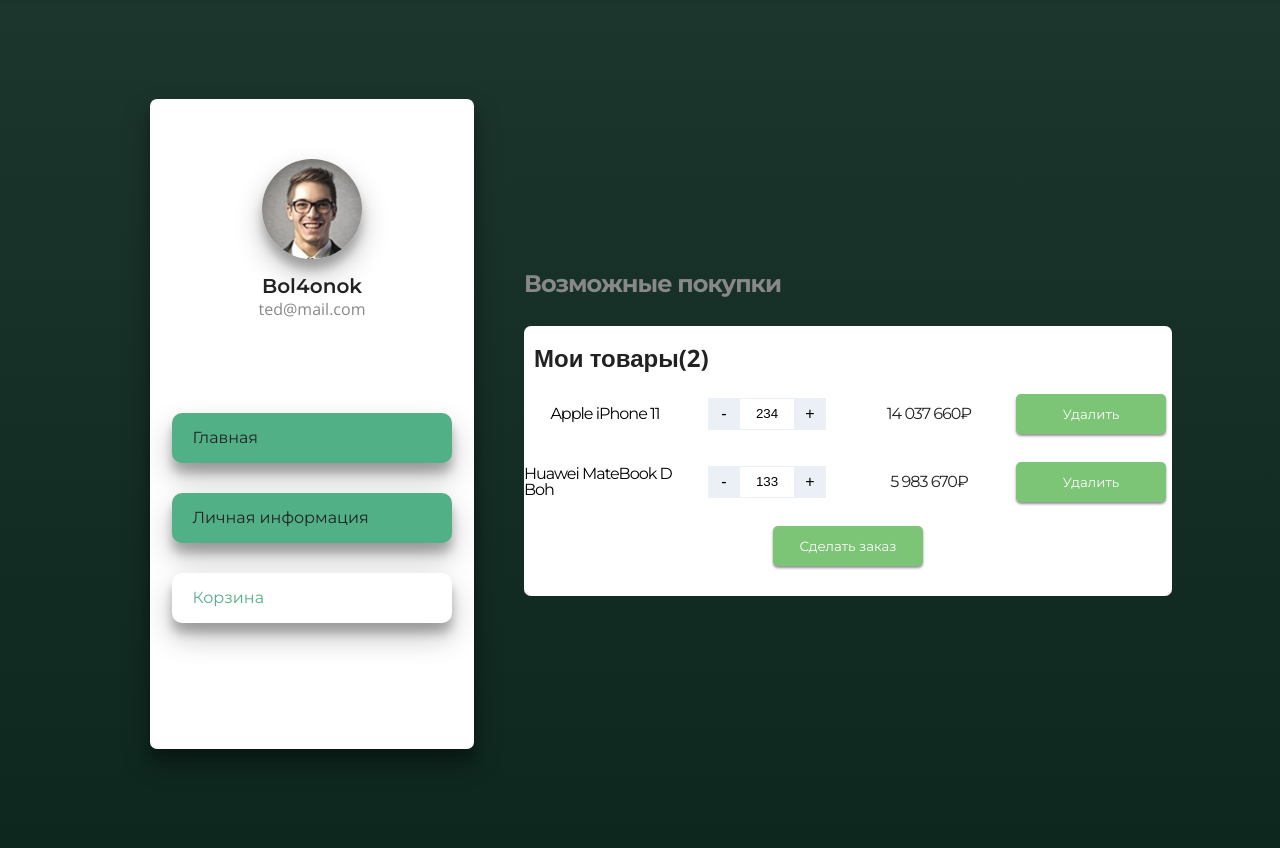
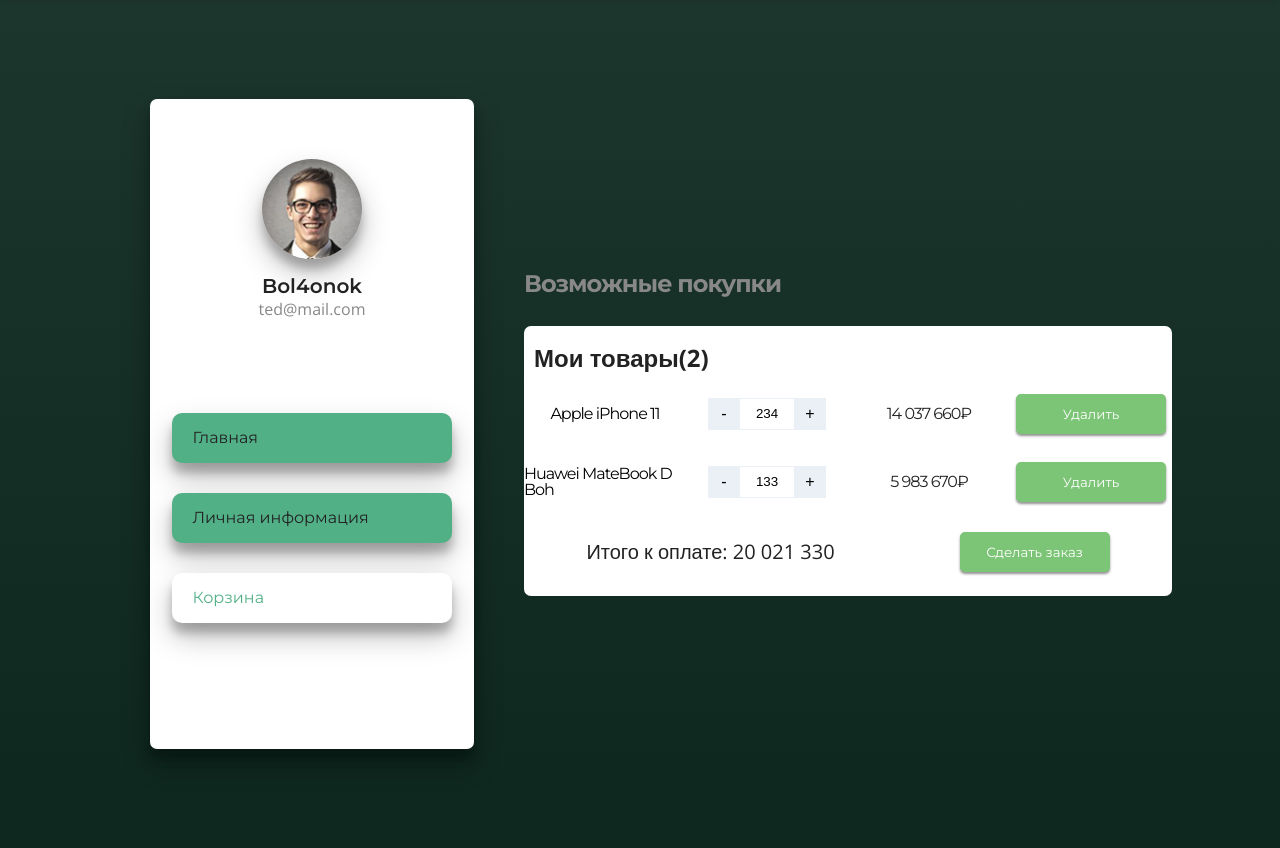
Before and after one commit to MihailGulkin/DjangoShop, a Django app: page /profile/bucket in a window 1280 px wide. Shown: the part 101-949 px from the top of the page. Run offline with Django 4.2, Linux system fonts and the light colour scheme; a user stored in the database is signed in; data comes from the database, SQL or seed files in the repository; both versions use the stored data as it was after the commit; some libraries are stand-ins or nearby versions.

Commit message:
32 commit, add item sums in bucket

```diff
--- a/shop/users/static/css/profile_bucket.css
+++ b/shop/users/static/css/profile_bucket.css
@@ -53,5 +53,14 @@ input[type="number"]::-webkit-inner-spin-button
 {
     display: flex;
     width: 100%;
-    justify-content: center;
+    align-content: center;
+    align-items: center;
+    justify-content: space-around;
 }
+.profile_bucket_div > h2
+{
+    font-weight: 400;
+    font-size: 20px;
+    color: #222222;
+    font-family: 'Open Sans', sans-serif;
+}
--- a/shop/users/templates/users/bucket_profile.html
+++ b/shop/users/templates/users/bucket_profile.html
@@ -2,6 +2,7 @@
 {% load widget_tweaks %}
 {% load mathfilters %}
 {% load web_zip %}
+{% load bucket_all_sum %}
 {% block title %}
     <title>Profile</title>
 {% endblock title %}
@@ -41,6 +42,7 @@
             {% endfor %}
             {% if buckets %}
                 <div class="profile_bucket_div">
+                    <h2>Итого к оплате: {{ buckets|bucket_sum }}</h2>
                     <button class="comment_profile_button">Сделать заказ</button>
                 </div>
             {% endif %}
--- /dev/null
+++ b/shop/users/templatetags/bucket_all_sum.py
@@ -0,0 +1,8 @@
+from django.template.defaulttags import register
+from web.models import Bucket
+
+
+@register.filter(name='bucket_sum')
+def bucket_sum(bucket: Bucket):
+    return sum(item.quantity * item.product.price
+               for item in bucket)
--- a/shop/users/templatetags/web_zip.py
+++ b/shop/users/templatetags/web_zip.py
@@ -1,4 +1,5 @@
 from django.template.defaulttags import register
+
 
 @register.filter(name='zip')
 def zip_list(a, b):
```
Also changed, not shown: shop/db.sqlite3.
